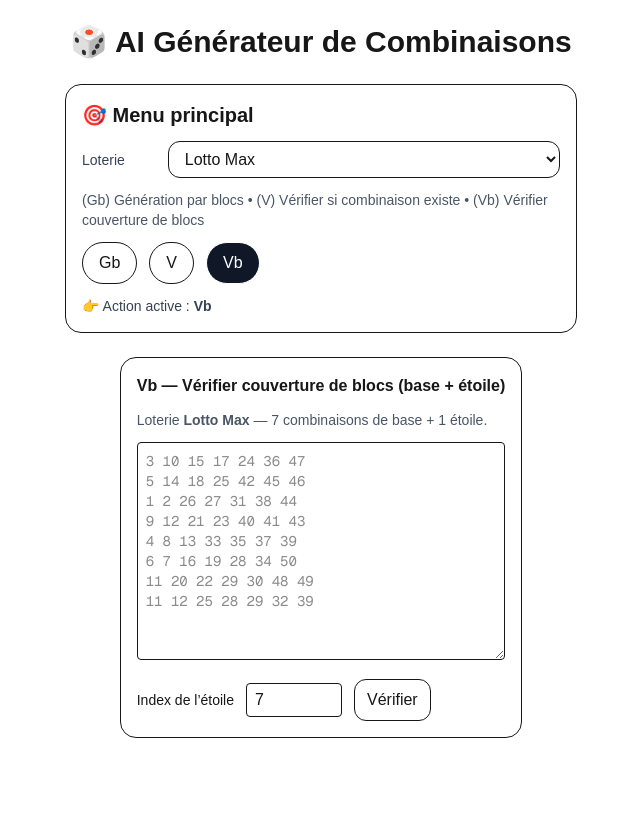
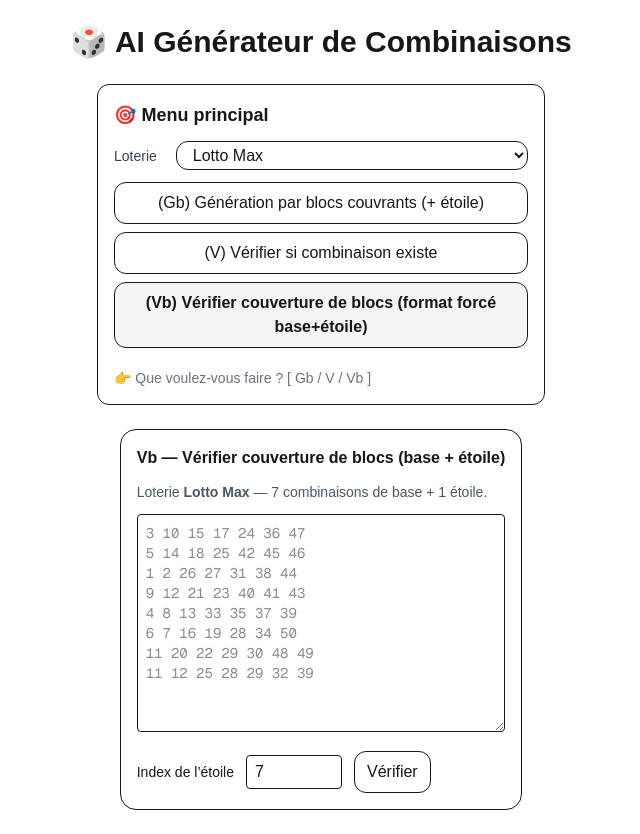
Before and after one commit to CvensT/frontend-loto, a Next.js app: page / in a window 1280 px wide. Shown: the whole page, without its empty margins (319-959 px from the left). Before the commit the page ends 800 px from the top, so only its background shows below. Built offline with nearby package versions, Linux system fonts and the light colour scheme.

Commit message:
Update MenuPrincipal.tsx

```diff
--- a/components/MenuPrincipal.tsx
+++ b/components/MenuPrincipal.tsx
@@ -1,6 +1,13 @@
 "use client";
 
-type Action = "Gb" | "V" | "Vb";
+import { useState, useEffect } from "react";
+
+type Props = {
+  loterieId: string;
+  onChangeLoterie: (id: "1" | "2" | "3") => void;
+  action: "Gb" | "V" | "Vb";
+  onChangeAction: (a: "Gb" | "V" | "Vb") => void;
+};
 
 const LOTERIES = [
   { id: "1", nom: "Grande Vie" },
@@ -8,63 +15,54 @@
   { id: "3", nom: "Lotto 6/49" },
 ];
 
-export default function MenuPrincipal({
-  loterieId,
-  onChangeLoterie,
-  action,
-  onChangeAction,
-}: {
-  loterieId: "1" | "2" | "3";
-  onChangeLoterie: (v: "1" | "2" | "3") => void;
-  action: Action;
-  onChangeAction: (a: Action) => void;
-}) {
+export default function MenuPrincipal({ loterieId, onChangeLoterie, action, onChangeAction }: Props) {
+  const [localeLoterie, setLocaleLoterie] = useState(loterieId);
+
+  useEffect(() => {
+    onChangeLoterie(localeLoterie as "1" | "2" | "3");
+  }, [localeLoterie]);
+
   return (
-    <section className="mx-auto max-w-lg rounded-2xl border p-4 space-y-3">
-      <div className="text-xl font-semibold">🎯 Menu principal</div>
+    <div className="rounded-xl border p-4 max-w-md w-full space-y-3">
+      <div className="text-lg font-semibold">🎯 Menu principal</div>
 
-      {/* 👇 Sélecteur unique de loterie (plus rien en haut de page) */}
       <label className="flex items-center gap-2">
-        <span className="w-24 text-sm text-gray-700">Loterie</span>
+        <span className="w-16 text-sm text-gray-700">Loterie</span>
         <select
-          className="w-full rounded-xl border px-3 py-2"
-          value={loterieId}
-          onChange={(e) => onChangeLoterie(e.target.value as "1" | "2" | "3")}
+          className="w-full rounded-xl border px-3 py-1"
+          value={localeLoterie}
+          onChange={(e) => setLocaleLoterie(e.target.value)}
         >
           {LOTERIES.map((l) => (
-            <option key={l.id} value={l.id}>{l.nom}</option>
+            <option key={l.id} value={l.id}>
+              {l.nom}
+            </option>
           ))}
         </select>
       </label>
 
-      <p className="text-sm text-gray-600">
-        (Gb) Génération par blocs • (V) Vérifier si combinaison existe • (Vb) Vérifier couverture de blocs
-      </p>
-
-      <div className="flex items-center gap-3">
+      <div className="flex flex-col gap-2">
         <button
           onClick={() => onChangeAction("Gb")}
-          className={`rounded-full px-4 py-2 border ${action === "Gb" ? "bg-gray-900 text-white" : "hover:bg-gray-50"}`}
+          className={`rounded-xl border px-3 py-2 hover:bg-gray-50 ${action === "Gb" ? "bg-gray-100 font-semibold" : ""}`}
         >
-          Gb
+          (Gb) Génération par blocs couvrants (+ étoile)
         </button>
         <button
           onClick={() => onChangeAction("V")}
-          className={`rounded-full px-4 py-2 border ${action === "V" ? "bg-gray-900 text-white" : "hover:bg-gray-50"}`}
+          className={`rounded-xl border px-3 py-2 hover:bg-gray-50 ${action === "V" ? "bg-gray-100 font-semibold" : ""}`}
         >
-          V
+          (V) Vérifier si combinaison existe
         </button>
         <button
           onClick={() => onChangeAction("Vb")}
-          className={`rounded-full px-4 py-2 border ${action === "Vb" ? "bg-gray-900 text-white" : "hover:bg-gray-50"}`}
+          className={`rounded-xl border px-3 py-2 hover:bg-gray-50 ${action === "Vb" ? "bg-gray-100 font-semibold" : ""}`}
         >
-          Vb
+          (Vb) Vérifier couverture de blocs (format forcé base+étoile)
         </button>
       </div>
 
-      <div className="text-sm text-gray-700">
-        👉 Action active : <b>{action}</b>
-      </div>
-    </section>
+      <p className="text-sm text-gray-500 pt-2">👉 Que voulez-vous faire ? [ Gb / V / Vb ]</p>
+    </div>
   );
 }
```
